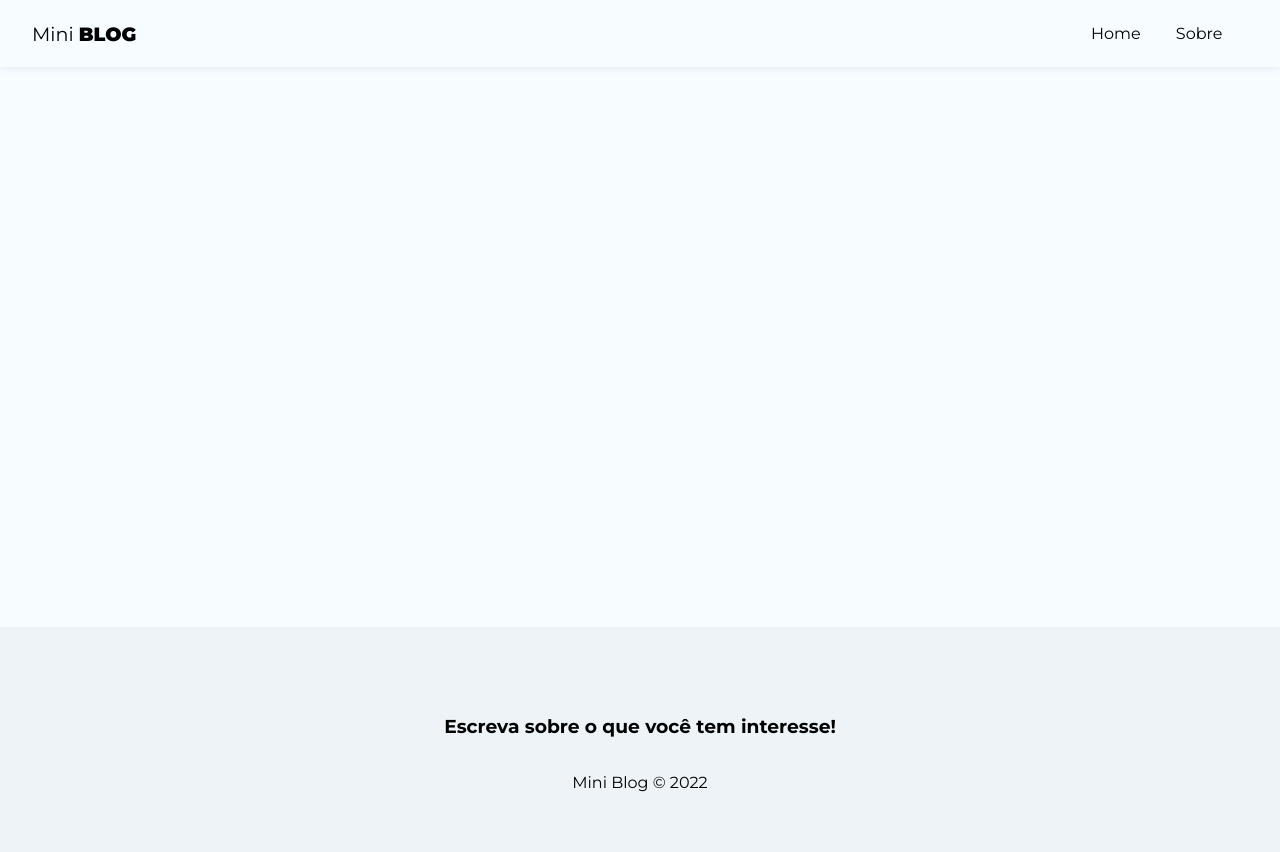
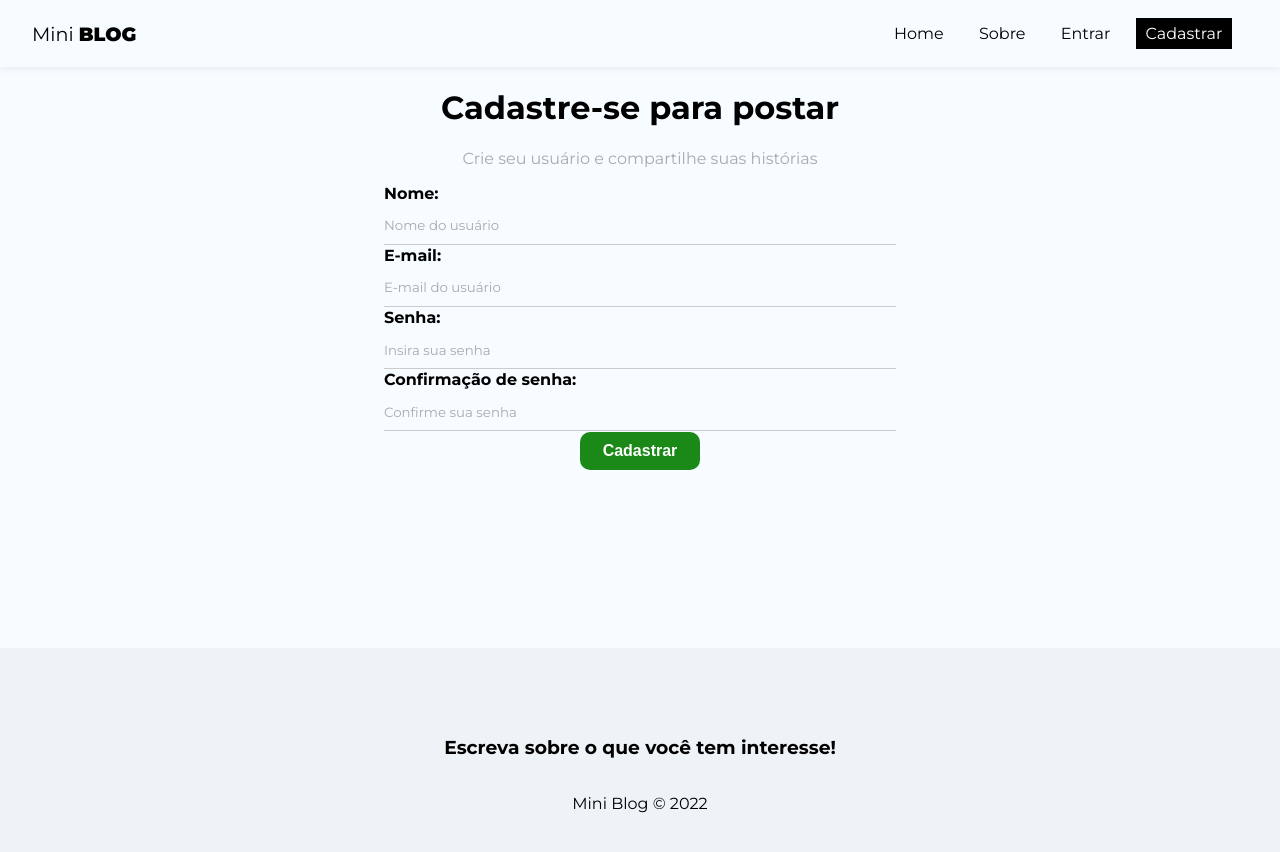
Before and after one commit to joaogabrielr/projeto-miniblog, a React (Create React App) app: page /register in a window 1280 px wide. Shown: the top 852 px of the page. Built offline with nearby package versions, Linux system fonts and the light colour scheme.

Commit message:
Adicionei estilos globais de form e btn

```diff
--- a/src/App.js
+++ b/src/App.js
@@ -7,10 +7,13 @@
 // pages
 import Home from './pages/Home/Home';
 import About from './pages/About/About';
+import Login from './pages/Login/Login';
+import Register from './pages/Register/Register';
 
 //componentes
 import Navbar from './components/Navbar';
 import Footer from './components/Footer';
+
 
 function App() {
   return (
@@ -21,6 +24,8 @@
           <Routes>
             <Route path='/' element={<Home/>} />
             <Route path='/about' element={<About/>} />
+            <Route path='/login' element={<Login/>} />
+            <Route path='/register' element={<Register/>} />
           </Routes>
         </div>
         <Footer/>
--- a/src/components/Navbar.js
+++ b/src/components/Navbar.js
@@ -15,6 +15,12 @@
             <li>
             <NavLink to="/about" className={({isActive}) => (isActive ? styles.active : "")}>Sobre</NavLink>
             </li>
+            <li>
+            <NavLink to='/login' className={({isActive}) => (isActive ? styles.active : "")}>Entrar</NavLink>
+            </li>
+            <li>
+            <NavLink to="/register" className={({isActive}) => (isActive ? styles.active : "")}>Cadastrar</NavLink>
+            </li>
         </ul>
     </nav>
   )
--- a/src/index.css
+++ b/src/index.css
@@ -8,6 +8,7 @@
 input::placeholder,
 textarea::placeholder {
     font-family: "Montserrat", sans-serif;
+    color: #aaa;
 }
 
 input:focus,
@@ -31,3 +32,82 @@
 nav button:hover {
     color: #bbb;
 }
+
+
+/*form styles*/
+form {
+    max-width: 40%;
+    margin: 0 auto;
+}
+
+label {
+    display: flex;
+    flex-direction: column;
+    margin-bottom: 1px;
+}
+
+label span {
+    margin-bottom: .3em;
+    font-weight: bold;
+    text-align: left;
+}
+
+input,
+textarea {
+    box-sizing: border-box;
+    border: none;
+    border-bottom: 1px solid #ccc;
+    padding: .8em 0;
+    background-color: transparent;
+}
+
+.btn {
+    background-color: #1a8918;
+    color: #fff;
+    text-align: center;
+    cursor: pointer;
+    border-radius: 10px;
+    width: 120px;
+    font-weight: bold;
+    border: none;
+    padding: 10px 15px;
+    font-size: 1em;
+}
+
+.btn.btn-dark {
+    background-color: #000;
+    border-radius: 0;
+}
+
+.btn.btn-outline {
+    background-color: transparent;
+    border-radius: 0;
+    color: #000;
+    border: 1px solid #000;
+    padding: 7px 30px;
+}
+
+.btn:hover {
+    background-color: #0f730c;
+    color: #fff;
+}
+
+.btn.btn-outline:hover {
+    background-color: #000;
+}
+
+.btn.btn-danger:hover {
+    background-color: #dc3545;
+}
+
+button[disabled] {
+    background-color: #aaa;
+}
+
+.container .error {
+    color: #721c24;
+    background-color: #f8d7da;
+    border: 1px solid #f5c6cb;
+    padding: 5px;
+    border-radius: 5px;
+}
--- a/src/pages/Login/Login.js
+++ b/src/pages/Login/Login.js
@@ -0,0 +1,9 @@
+import styles from "./Login.module.css"
+
+const Login = () => {
+  return (
+    <div>Login</div>
+  )
+}
+
+export default Login
--- /dev/null
+++ b/src/pages/Register/Register.js
@@ -0,0 +1,49 @@
+import styles from "./Register.module.css"
+
+import {useState, useEffect} from 'react'
+
+const Register = () => {
+  return (
+    <div className={styles.register}>
+      <h1>Cadastre-se para postar</h1>
+      <p>Crie seu usuário e compartilhe suas histórias</p>
+      <form>
+        <label>
+          <span>Nome:</span>
+          <input
+          type="text"
+          name="displayName"
+          required
+          placeholder="Nome do usuário"/>
+        </label>
+        <label>
+          <span>E-mail:</span>
+          <input
+          type="email"
+          name="email"
+          required
+          placeholder="E-mail do usuário"/>
+        </label>
+        <label>
+          <span>Senha:</span>
+          <input
+          type="password"
+          name="password"
+          required
+          placeholder="Insira sua senha"/>
+        </label>
+        <label>
+          <span>Confirmação de senha:</span>
+          <input
+          type="password"
+          name="confirmPassword"
+          required
+          placeholder="Confirme sua senha"/>
+        </label>
+        <button className="btn">Cadastrar</button>
+      </form>
+    </div>
+  )
+}
+
+export default Register
--- /dev/null
+++ b/src/pages/Register/Register.module.css
@@ -0,0 +1,7 @@
+.register {
+    text-align: center;
+}
+
+.register p {
+    color: #aaa;
+}
```
Also changed, not shown: src/pages/Login/Login.module.css (added).
